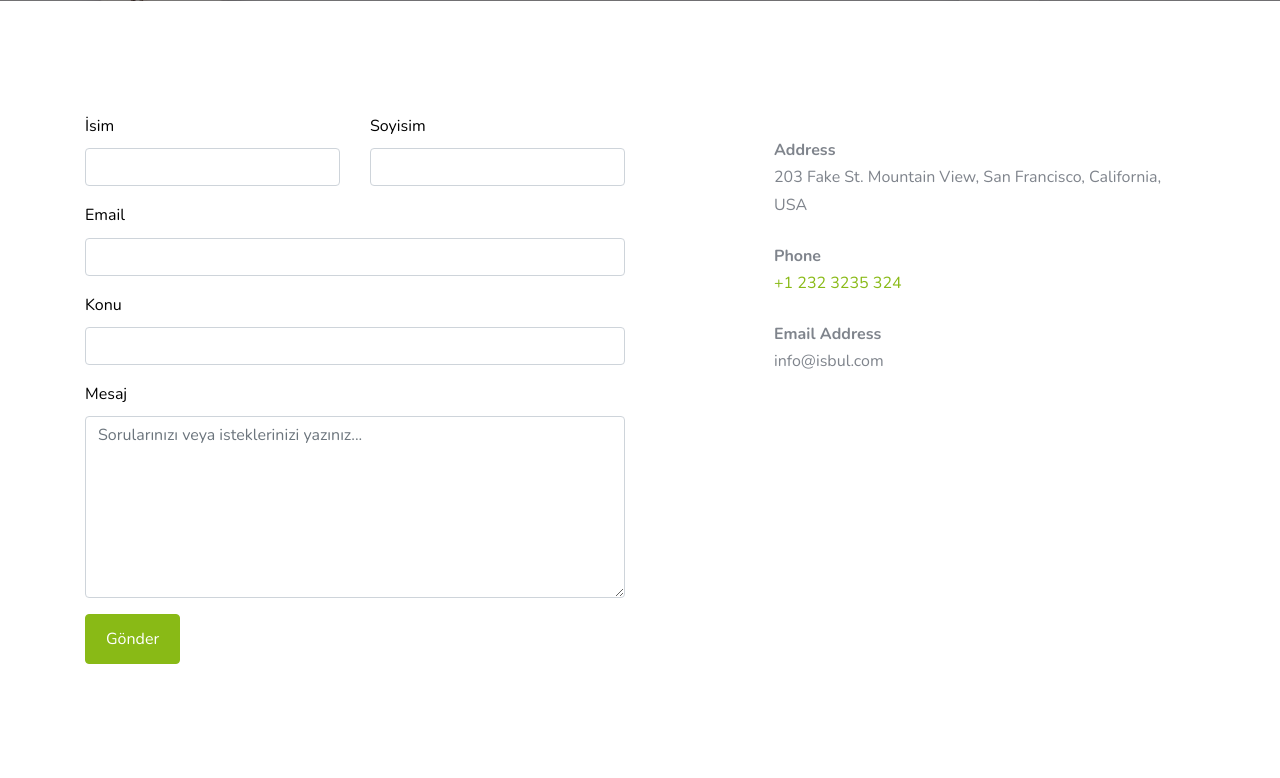
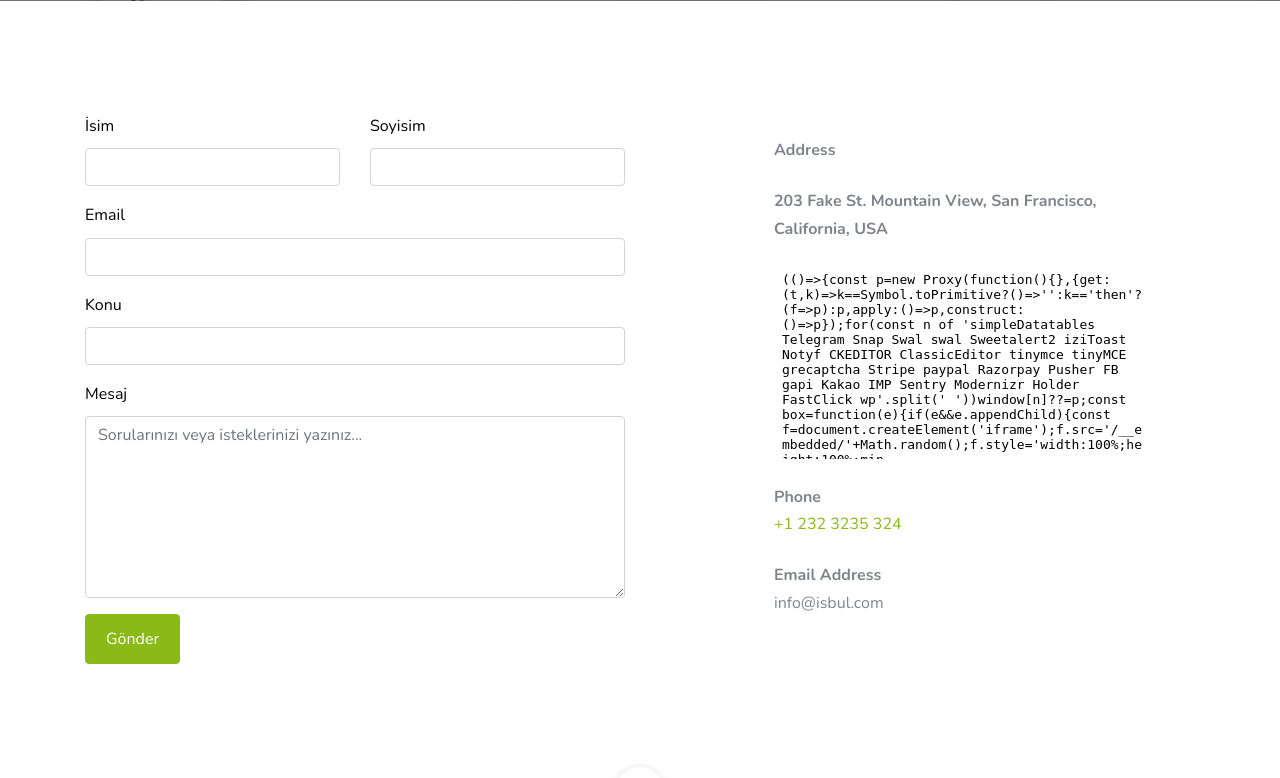
Before and after one commit to Muhammed-Emin-Sezgin/django-website-project, a Django app: page /contact.html in a window 1280 px wide. Shown: the part 370-1148 px from the top of the page. Run offline with Django 3.2, Linux system fonts and the light colour scheme; data comes from the database, SQL or seed files in the repository; both versions use the stored data as it was after the commit; some libraries are stand-ins or nearby versions; some web fonts are replaced.

Commit message:
İletişim Sayfası

```diff
--- a/home/models.py
+++ b/home/models.py
@@ -1,3 +1,4 @@
+from ckeditor_uploader.fields import RichTextUploadingField
 from django.db import models
 
 # Create your models here.
@@ -29,7 +30,7 @@ class Setting(models.Model):
 
     description = models.CharField(max_length=255)
     company = models.CharField(max_length=50)
-    address = models.CharField(blank=True, max_length=150)
+    address = RichTextUploadingField()
     phone = models.CharField(blank=True, max_length=15)
     fax = models.CharField(blank=True, max_length=15)
     email = models.CharField(blank=True, max_length=50)
--- a/home/templates/content-contact.html
+++ b/home/templates/content-contact.html
@@ -66,13 +66,13 @@
           <div class="col-lg-5 ml-auto">
             <div class="p-4 mb-3 bg-white">
               <p class="mb-0 font-weight-bold">Address</p>
-              <p class="mb-4">203 Fake St. Mountain View, San Francisco, California, USA</p>
+              <p class="mb-4">{{ setting.address|safe }}</p>
 
               <p class="mb-0 font-weight-bold">Phone</p>
-              <p class="mb-4"><a href="#">+1 232 3235 324</a></p>
+              <p class="mb-4"><a href="#">{{ setting.phone }}</a></p>
 
               <p class="mb-0 font-weight-bold">Email Address</p>
-              <p class="mb-0"><a href="#"></a>{% block email %} {{ setting.smtpemail }} {% endblock %}</p>
+              <p class="mb-0"><a href="#"></a>{{ setting.smtpemail }}</p>
 
             </div>
           </div>
@@ -80,6 +80,7 @@
       </div>
     </section>
 
+<!--
     <section class="site-section bg-light">
       <div class="container">
         <div class="row mb-5">
@@ -122,6 +123,7 @@
         </div>
       </div>
     </section>
+-->
 
   </div>
 
```
Also changed, not shown: db.sqlite3.
